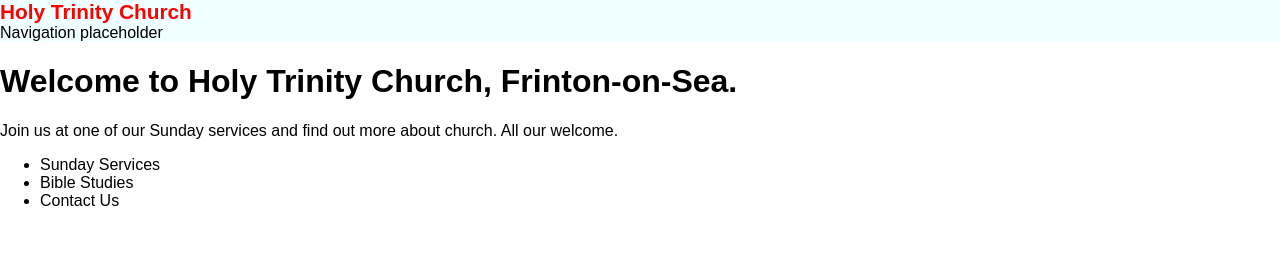
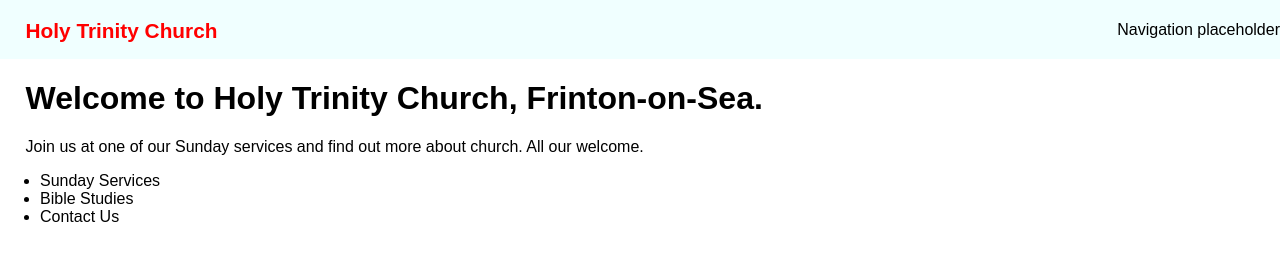
Before and after one commit to daniellievesley/HolyTrinityWebsite, a plain HTML site: page index.html in a window 1280 px wide. Drawn offline with Linux system fonts and the light colour scheme.

```diff
--- a/styles.css
+++ b/styles.css
@@ -1,5 +1,9 @@
 html {
     font-family: Arial;
+}
+
+html p, html h1{
+    padding-left: 2%;
 }
 
 body {
@@ -10,12 +14,31 @@
     font-weight: bold;
     color: red;
     font-size: 130%;
+    flex: 1;
 }
 
 header {
     background-color: azure;
+    display: flex;
+    align-items: center;
+    padding-top: 1%;
+    padding-bottom: 1%;
+}
+
+nav{
+    margin-left: auto;
+    display: flex;
+    justify-content: flex-end;
+    flex-shrink: 0;
+}
+
+nav p {
+    padding-left: 0;
+    white-space: nowrap;
 }
 
 header p {
     margin: 0;
+    padding-top: 0.5%;
+    padding-bottom: 0.2%;
 }
```
